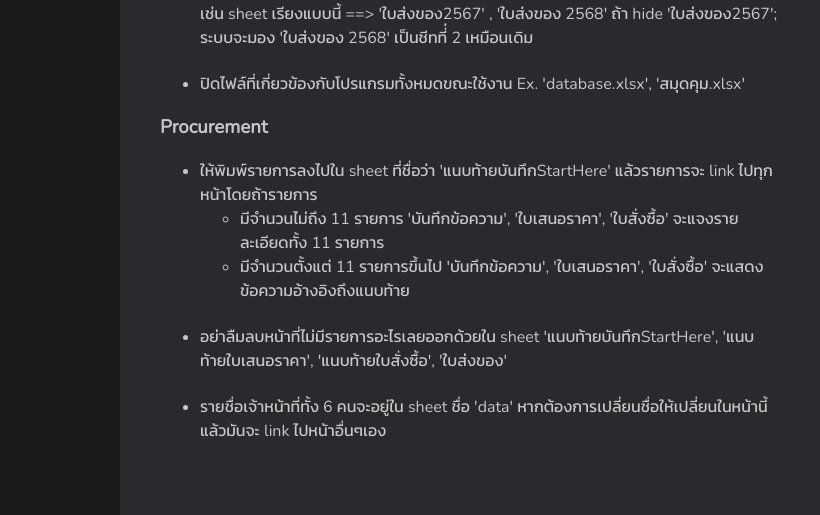
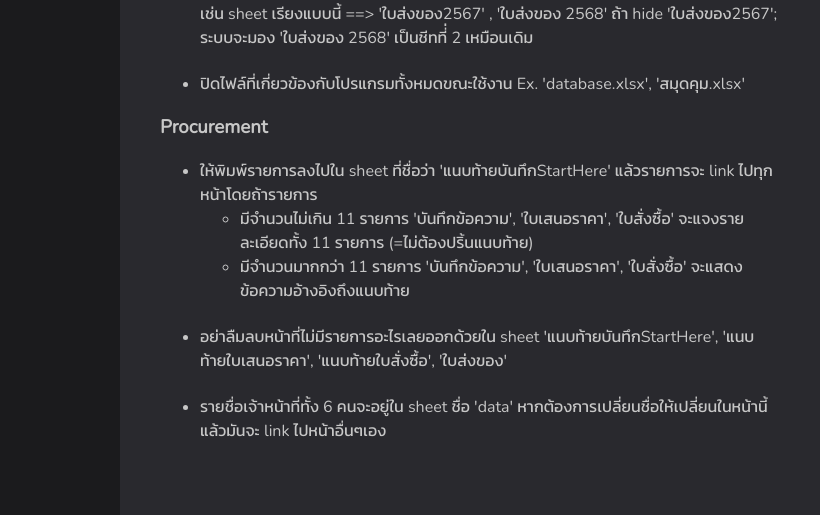
Before and after one commit to PhasitWo/mydoc, an Electron app: page templates/index.html in a window 820 px wide. Shown: the part 285-800 px from the top of the page. Drawn offline with nearby package versions, Linux system fonts and the light colour scheme; no server answers.

Commit message:
update welcome

```diff
--- a/templates/welcome.html
+++ b/templates/welcome.html
@@ -14,9 +14,9 @@
     <li>
         ให้พิมพ์รายการลงไปใน sheet ที่ชื่อว่า 'แนบท้ายบันทึกStartHere' แล้วรายการจะ link ไปทุกหน้าโดยถ้ารายการ
         <ul>
-            <li>มีจำนวนไม่ถึง 11 รายการ 'บันทึกข้อความ', 'ใบเสนอราคา', 'ใบสั่งซื้อ' จะแจงรายละเอียดทั้ง 11 รายการ</li>
+            <li>มีจำนวนไม่เกิน 11 รายการ 'บันทึกข้อความ', 'ใบเสนอราคา', 'ใบสั่งซื้อ' จะแจงรายละเอียดทั้ง 11 รายการ (=ไม่ต้องปริ้นแนบท้าย)</li>
             <li>
-                มีจำนวนตั้งแต่ 11 รายการขึ้นไป 'บันทึกข้อความ', 'ใบเสนอราคา', 'ใบสั่งซื้อ'
+                มีจำนวนมากกว่า 11 รายการ 'บันทึกข้อความ', 'ใบเสนอราคา', 'ใบสั่งซื้อ'
                 จะแสดงข้อความอ้างอิงถึงแนบท้าย
             </li>
         </ul>
```
